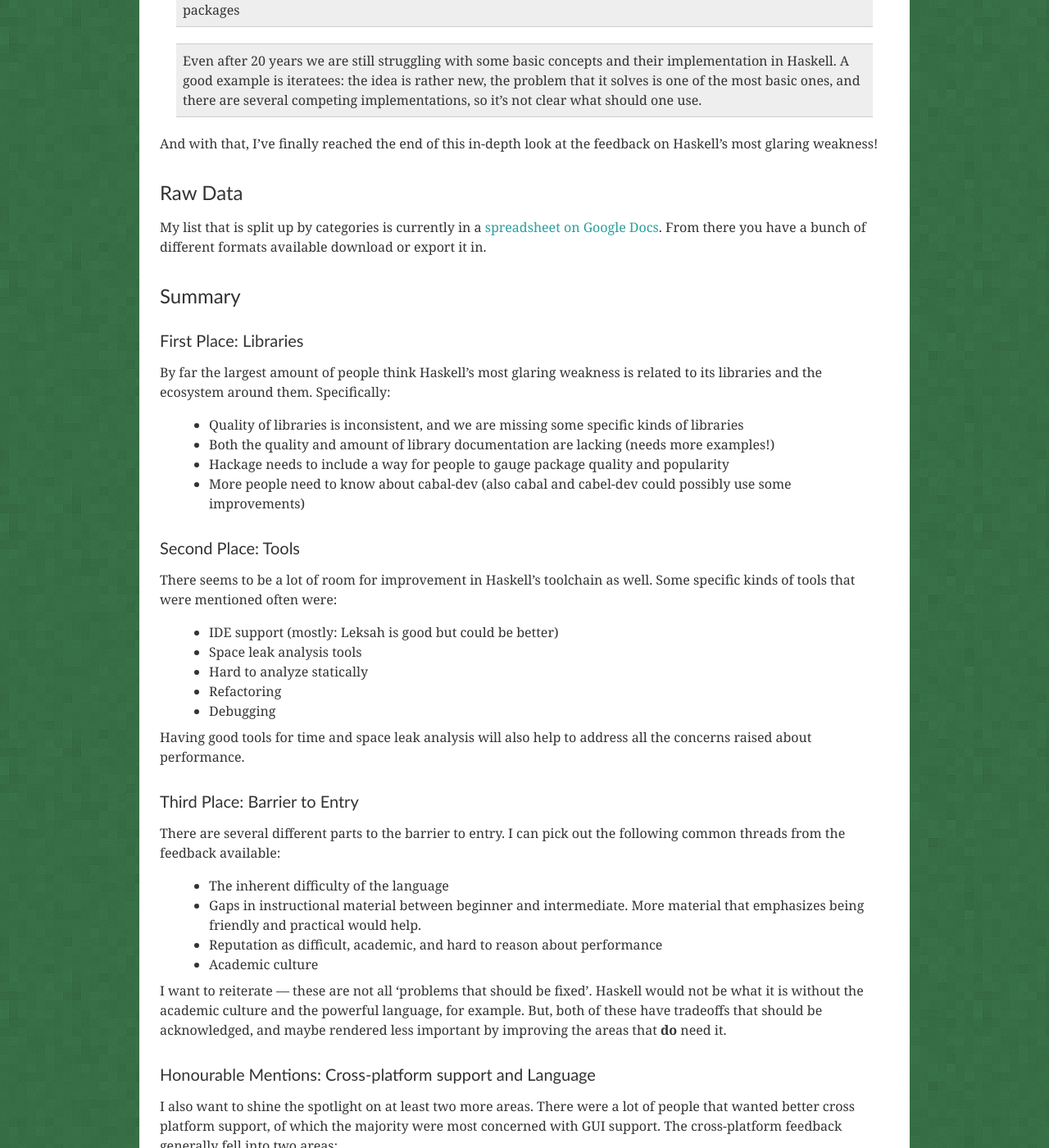
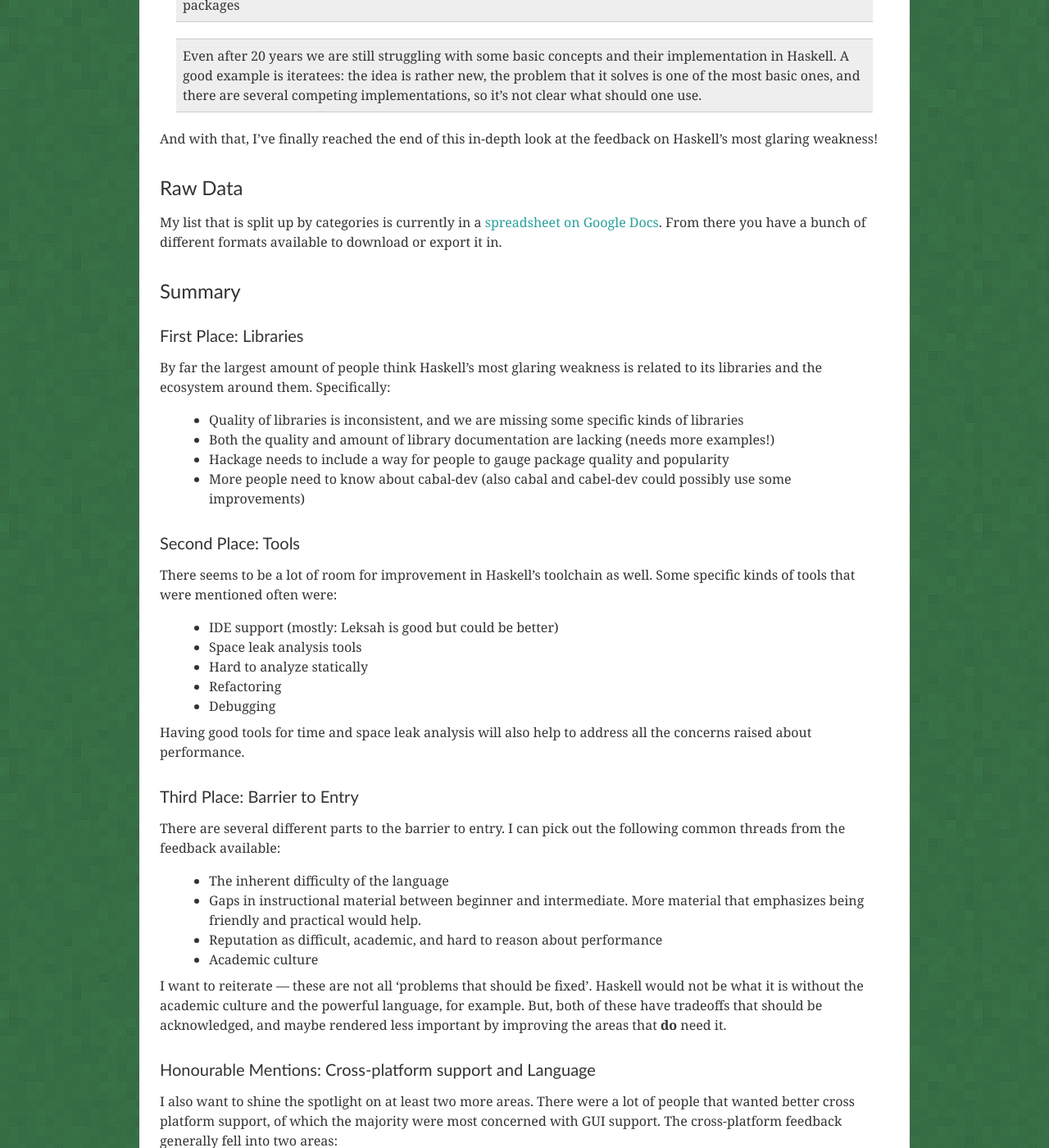
Before and after one commit to nickknw/nickknowlson.com, a Jekyll site: the page built from _posts/2011-09-12-haskell-survey-categorized-weaknesses.markdown, in a window 1280 px wide and 1400 px high, scrolled down 11529 px. Shown: the whole window at 82% size. Built offline with Jekyll 4.4.1, drawn with Linux system fonts in a browser that asks for light colours; nearby versions of some CDN libraries; comment, search, counter and statistics services are not loaded.

Commit message:
correct minor grammar and formatting issues with two old posts

```diff
--- a/_posts/2011-09-12-haskell-survey-categorized-weaknesses.markdown
+++ b/_posts/2011-09-12-haskell-survey-categorized-weaknesses.markdown
@@ -447,7 +447,7 @@ Raw Data
 
 My list that is split up by categories is currently in a [spreadsheet on Google
 Docs](https://docs.google.com/spreadsheet/ccc?key=0Aq8X8wb4SdlWdG1XM3NoLXhnWl9VR3d6OURYMTA2ZXc&hl=en_US).
-From there you have a bunch of different formats available download or export it in.
+From there you have a bunch of different formats available to download or export it in.
 
 Summary
 ---
--- a/sass/site.scss
+++ b/sass/site.scss
@@ -838,3 +838,9 @@ blockquote {
     font-size:75%;
     font-family:sans-serif;
 }
+
+#post img {
+    display: block;
+    margin-left: auto;
+    margin-right: auto;
+}
```
Also changed, not shown: _posts/2011-12-30-transposing-a-matrix-in-io.markdown (+11 -7 lines), css/site.css.
